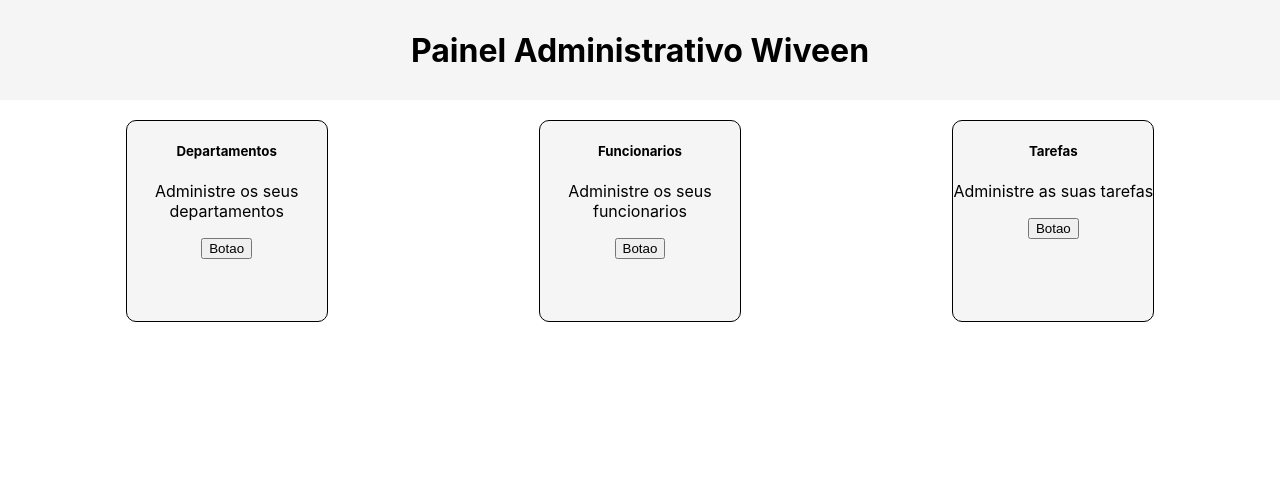
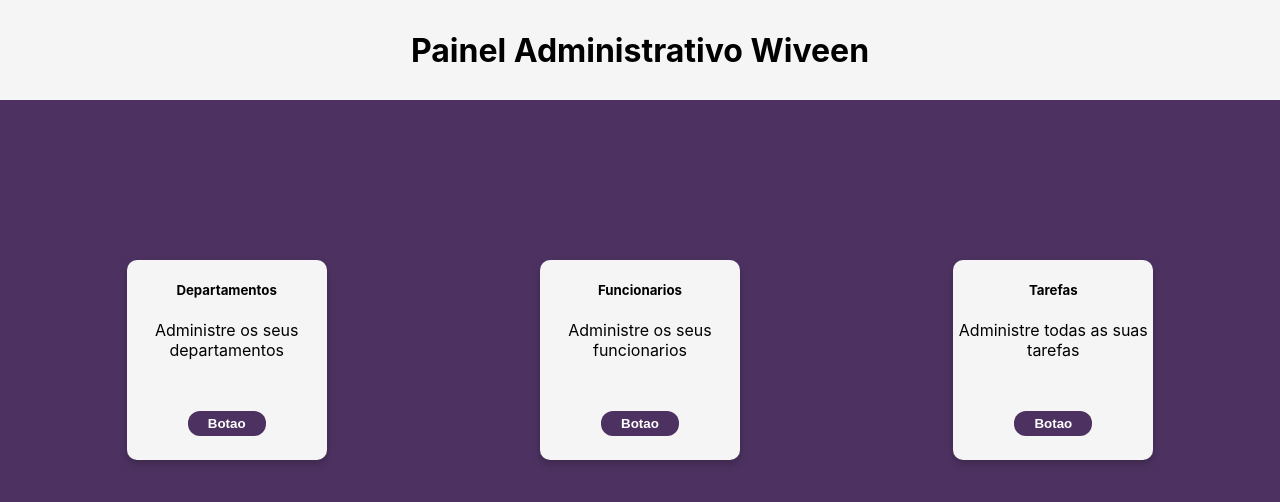
Before and after one commit to Dev-DaMata/Wivenn-app, a React (Create React App) app: page / in a window 1280 px wide. Shown: the top 502 px of the page. Built offline with nearby package versions, Linux system fonts and the light colour scheme.

Commit message:
Home card style done

```diff
--- a/src/components/Cards.js
+++ b/src/components/Cards.js
@@ -16,7 +16,7 @@ function Cards(props) {
               <div className="card-body" key={index}>
                 <h5 className="card-title">{card.title ? card.title : ''}</h5>
                 <p className="card-text">{card.text ? card.text : ''}</p>
-                <button className="btn btn-primary" onClick={()=>{navigate(card.link)}}>Botao</button>
+                <button className="card-btn" onClick={()=>{navigate(card.link)}}>Botao</button>
               </div>
           )
         })
--- a/src/pages/Home.js
+++ b/src/pages/Home.js
@@ -6,7 +6,7 @@ function Home() {
   const cardsData = [
     {title: 'Departamentos', text: 'Administre os seus departamentos', link: '/department'},
     {title: 'Funcionarios', text: 'Administre os seus funcionarios', link: '/employees'},
-    {title: 'Tarefas', text: 'Administre as suas tarefas', link: '/tasks'},
+    {title: 'Tarefas', text: 'Administre todas as suas tarefas', link: '/tasks'},
   ];
 
   return (
--- a/src/styles/Cards.css
+++ b/src/styles/Cards.css
@@ -1,15 +1,37 @@
+body{
+    /*background-color: rgb(84, 54, 105);*/
+    background-color: rgb(77, 50, 97);
+}
 .cards-container{
     display: flex;
     flex-direction: row;
     justify-content: space-around;
+    align-items: center;
     padding: 20px;
+    padding-top: 20vh;
 }
 
 .card-body{
     height: 200px;
     width: 200px;
-    border: 1px solid black;
+    box-shadow: 0 4px 8px 0 rgba(0,0,0,0.2);
     border-radius: 10px;
     text-align: center;
     background: #f5f5f5 ;
 }
+
+.card-btn{
+    margin-top: 35px;
+    padding: 5px 20px;
+    border: none;
+    border-radius: 12px;
+    background-color: rgb(77, 50, 97);
+    color: black;
+    font-weight: bold;
+    cursor: pointer;
+    color: white;
+}
+.card-btn:hover{
+    background-color: rgb(60, 30, 60);
+    color: white;
+}
```
